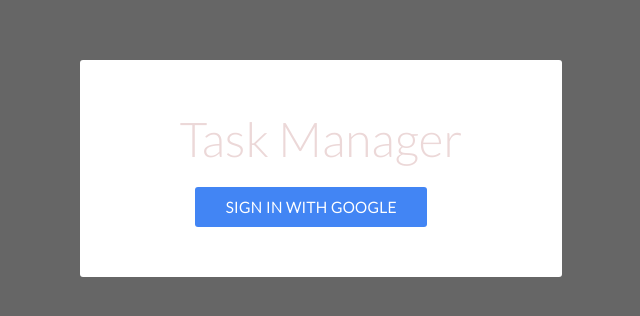
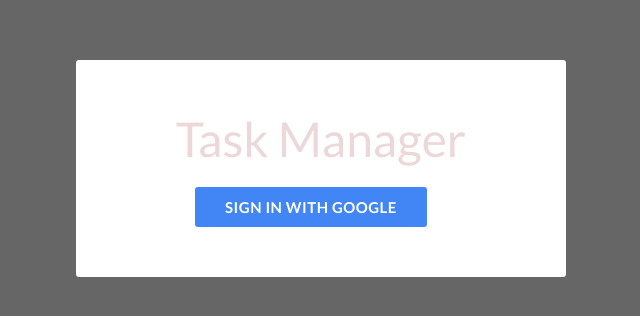
Before and after one commit to rizwan230698/task-management-system, a React (Create React App) app: page / in a window 1280 px wide. Shown: the part 232-548 px from the top of the page, without its empty margins (319-959 px from the left). Built offline with nearby package versions, Linux system fonts and the light colour scheme; no server answers.

Commit message:
minor UI changes

```diff
--- a/src/components/AuthModal/style.css
+++ b/src/components/AuthModal/style.css
@@ -17,7 +17,7 @@
 
 .modal-heading {
   font-size: 48px;
-  font-weight: 300;
+  font-weight: 400;
 }
 
 .google-btn {
@@ -30,7 +30,7 @@
   font-size: 15px;
   color: white;
   text-transform: uppercase;
-  font-weight: bolder;
+  font-weight: 700;
   border: none;
   display: flex;
   justify-content: center;
--- a/src/components/TaskDetailModal/style.css
+++ b/src/components/TaskDetailModal/style.css
@@ -56,4 +56,5 @@
 .task-details input::-webkit-input-placeholder {
   color: #eaeaea;
   font-style: italic;
+  font-weight: 300;
 }
--- a/src/components/Tasks/style.css
+++ b/src/components/Tasks/style.css
@@ -9,7 +9,7 @@
 }
 
 .input-container {
-  background-color: #fefefe;
+  background-color: #ffffff;
   display: flex;
   align-items: center;
   padding: 0px 20px;
@@ -39,6 +39,7 @@
 .input-container input::-webkit-input-placeholder {
   color: #eaeaea;
   font-style: italic;
+  font-weight: 400;
 }
 
 p.info {
--- a/src/index.css
+++ b/src/index.css
@@ -1,5 +1,4 @@
-@import url("https://fonts.googleapis.com/css2?family=Lato:ital,wght@0,100;0,300;1,100;1,300&display=swap");
-
+@import url("https://fonts.googleapis.com/css2?family=Lato:ital,wght@0,100;0,300;0,400;0,700;1,100;1,300;1,400&display=swap");
 * {
   margin: 0;
   padding: 0;
```
